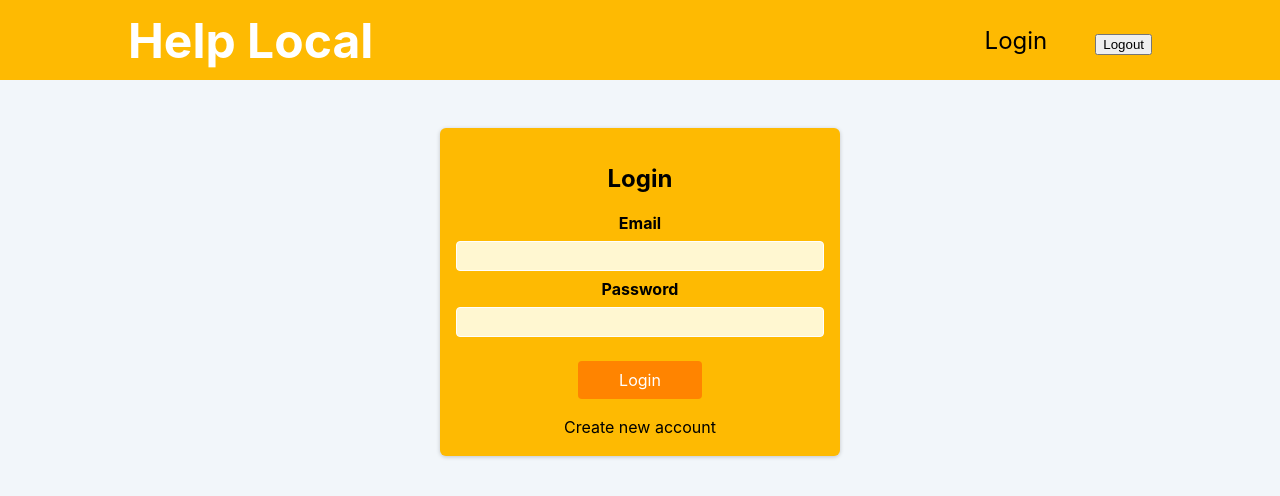
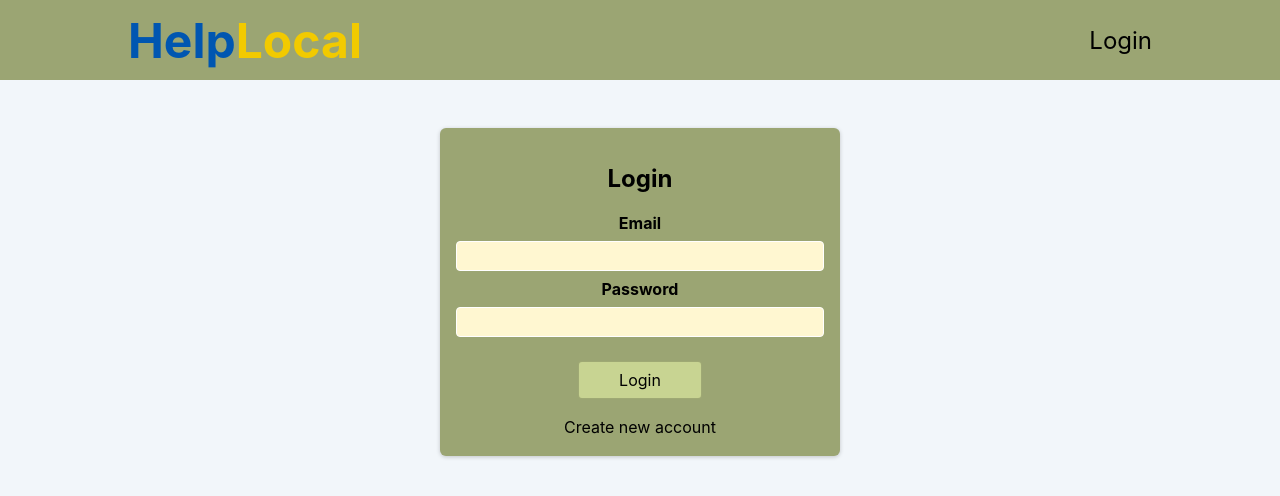
Before and after one commit to gastighost/help-local, a Next.js app: page /auth in a window 1280 px wide. Shown: the top 496 px of the page. Built offline with nearby package versions, Linux system fonts and the light colour scheme; no server answers.

Commit message:
Added profile page with user session check server side

```diff
--- a/components/auth/auth-form.js
+++ b/components/auth/auth-form.js
@@ -43,6 +43,10 @@ function AuthForm() {
         password: enteredPassword,
       });
 
+      if (!result.error) {
+
+      }
+
       console.log(result);
     } else {
       try {
--- a/components/auth/auth-form.module.css
+++ b/components/auth/auth-form.module.css
@@ -3,7 +3,7 @@
   width: 95%;
   max-width: 25rem;
   border-radius: 6px;
-  background-color: #feba02;
+  background-color: #9ba573;
   box-shadow: 0 1px 4px rgba(0, 0, 0, 0.2);
   padding: 1rem;
   text-align: center;
@@ -46,16 +46,16 @@
 .actions button {
   cursor: pointer;
   font: inherit;
-  color: white;
-  background-color: #ff8400;
-  border: 1px solid #ff840034;
+  color: black;
+  background-color: #c8d492;
+  border: 1px solid #00000034;
   border-radius: 4px;
   padding: 0.5rem 2.5rem;
 }
 
 .actions button:hover {
-  background-color: #be6200;
-  border-color: #be6200;
+  background-color: #777e5c;
+  border-color: #777e5c;
 }
 
 .actions .toggle {
@@ -68,5 +68,5 @@
 
 .actions .toggle:hover {
   background-color: transparent;
-  color: #ffffff;
+  color: #c8d492;
 }
--- a/components/layout/MainNavigation.js
+++ b/components/layout/MainNavigation.js
@@ -1,24 +1,38 @@
 import classes from './MainNavigation.module.css';
 import Link from 'next/link';
-
+import { useSession, signOut } from 'next-auth/client';
 
 function MainNavigation() {
+  const [session, loading] = useSession();
+
+  function logoutHandler(){
+    signOut();
+  }
 
   return (
     <header className={classes.header}>
       <div className={classes.logo}>
         <Link href="/">
-          <h2 className={classes.link}>Help Local</h2>
+          <h2><span className={classes.logoBlue}>Help</span><span className={classes.logoYellow}>Local</span></h2>
         </Link>
       </div>
       <nav>
         <ul>
-          <li>
-            <Link href='/auth'>Login</Link>
-          </li>
-          <li>
-            <button>Logout</button>
-          </li>
+          {!session && !loading && (
+            <li>
+              <Link href="/auth">Login</Link>
+            </li>
+          )}
+          {session && (
+            <li>
+              <Link href="/profile">Profile</Link>
+            </li>
+          )}
+          {session && (
+            <li>
+              <button onClick={logoutHandler} className={classes.button}>Logout</button>
+            </li>
+          )}
         </ul>
       </nav>
     </header>
--- a/components/layout/MainNavigation.module.css
+++ b/components/layout/MainNavigation.module.css
@@ -4,14 +4,16 @@
   display: flex;
   align-items: center;
   justify-content: space-between;
-  background-color: #feba02;
+  background-color: #9ba573;
   padding: 0 10%;
 }
 
 .logo {
   font-size: 2rem;
-  color: white;
-  font-weight: bold;
+}
+
+.logo:hover {
+  cursor: pointer;
 }
 
 .header ul {
@@ -28,7 +30,7 @@
 
 .header a {
   text-decoration: none;
-  font-size: 1.5rem;
+  font-size: 24px;
   color: #000000;
 }
 
@@ -41,3 +43,30 @@
 .link {
   cursor: pointer;
 }
+
+.button {
+  display:inline-block;
+  padding:0.35em 1.2em;
+  border:none;
+  margin:0 0.3em 0.3em 0;
+  font-size: 24px;
+  text-decoration:none;
+  font-weight:300;
+  color:#000000;
+  text-align:center;
+  transition: all 0.2s;
+  background-color: transparent;
+}
+
+.button:hover{
+  color:#ffffff;
+  cursor: pointer;
+}
+
+.logoBlue {
+  color: #0056b1;
+}
+
+.logoYellow {
+  color: #f2ca00;
+}
```
Also changed, not shown: components/profile/user-profile.js (added, +9 -0 lines), pages/profile.js (added, +25 -0 lines), components/profile/user-profile.module.css (added).
